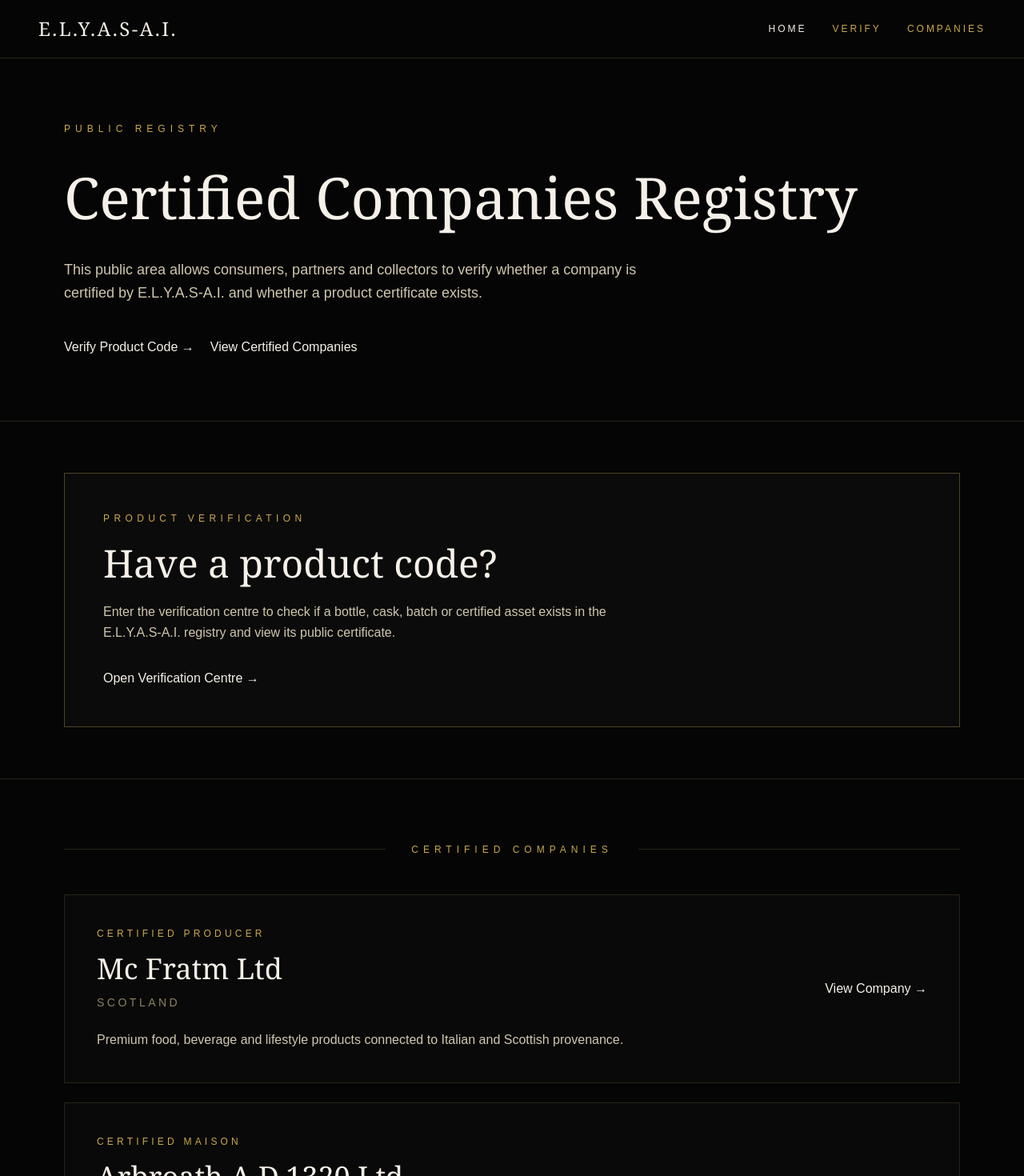
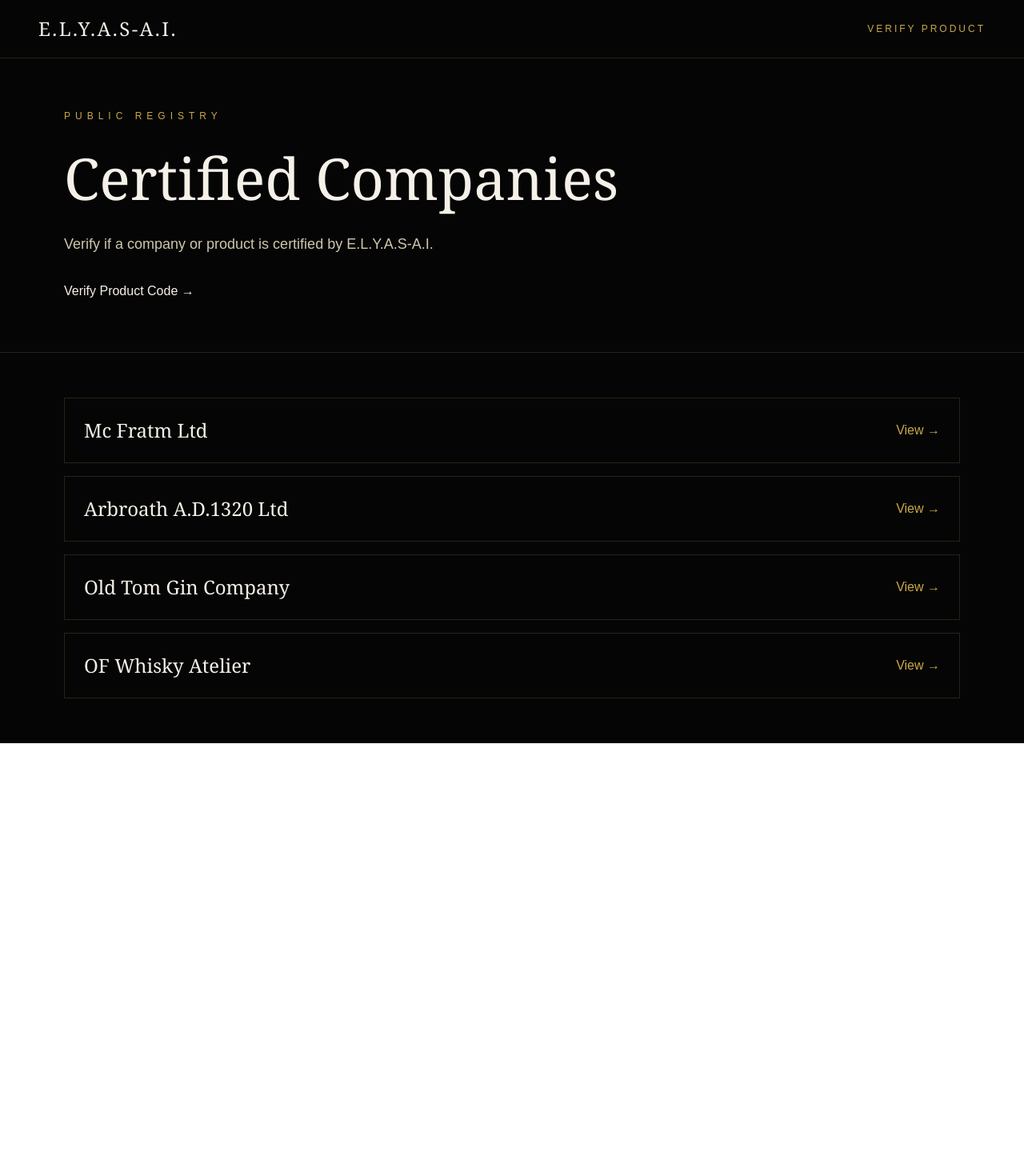
Before and after one commit to giorgiocozzolino-64/elyas-ai-platform, a Next.js app: page /companies in a window 1280 px wide. Shown: the top 1470 px of the page at 80% size. After the commit the page ends 929 px from the top, so only its background shows below. Built offline with nearby package versions, Linux system fonts and the light colour scheme.

Commit message:
Simplify public companies page

```diff
--- a/app/companies/page.tsx
+++ b/app/companies/page.tsx
@@ -5,34 +5,18 @@
 const certifiedCompanies = [
   {
     name: "Mc Fratm Ltd",
-    location: "Scotland",
-    status: "Certified Producer",
-    description:
-      "Premium food, beverage and lifestyle products connected to Italian and Scottish provenance.",
     href: "/companies/mc-fratm",
   },
   {
     name: "Arbroath A.D.1320 Ltd",
-    location: "Scotland",
-    status: "Certified Maison",
-    description:
-      "Luxury whisky, maturation projects and certified premium product collections.",
     href: "/companies/arbroath-ad1320",
   },
   {
     name: "Old Tom Gin Company",
-    location: "St Andrews, Scotland",
-    status: "Certified Producer",
-    description:
-      "Certified gin products, limited releases and digital product passports.",
     href: "/companies/old-tom-gin-company",
   },
   {
     name: "OF Whisky Atelier",
-    location: "Scotland",
-    status: "Certified Atelier",
-    description:
-      "Independent whisky atelier for limited cask projects and premium certified assets.",
     href: "/companies/of-whisky-atelier",
   },
 ];
@@ -45,120 +29,46 @@
           E.L.Y.A.S-A.I.
         </Link>
 
-        <nav className="hidden md:flex gap-8 text-xs uppercase tracking-[0.25em]">
-          <Link href="/">Home</Link>
-          <Link href="/verify" className="text-[#C9A84C]">
-            Verify
-          </Link>
-          <Link href="/companies" className="text-[#C9A84C]">
-            Companies
-          </Link>
-        </nav>
+        <Link
+          href="/verify"
+          className="text-xs uppercase tracking-[0.25em] text-[#C9A84C]"
+        >
+          Verify Product
+        </Link>
       </header>
 
-      <section className="px-8 py-20 lg:px-20 border-b border-[#2A2318]">
+      <section className="px-8 py-16 lg:px-20 border-b border-[#2A2318]">
         <p className="text-xs uppercase tracking-[0.5em] text-[#C9A84C]">
           Public Registry
         </p>
 
-        <h1 className="mt-8 max-w-5xl font-serif text-5xl lg:text-7xl leading-tight">
-          Certified Companies Registry
+        <h1 className="mt-6 max-w-4xl font-serif text-5xl lg:text-7xl leading-tight">
+          Certified Companies
         </h1>
 
-        <p className="mt-8 max-w-3xl text-lg leading-relaxed text-[#CFC6AD]">
-          This public area allows consumers, partners and collectors to verify
-          whether a company is certified by E.L.Y.A.S-A.I. and whether a product
-          certificate exists.
+        <p className="mt-6 max-w-2xl text-lg leading-relaxed text-[#CFC6AD]">
+          Verify if a company or product is certified by E.L.Y.A.S-A.I.
         </p>
 
-        <div className="mt-10 flex flex-wrap gap-5">
-          <Link href="/verify" className="gold-btn">
-            Verify Product Code →
-          </Link>
-
-          <a href="#registry" className="dark-btn">
-            View Certified Companies
-          </a>
-        </div>
+        <Link href="/verify" className="mt-8 inline-block gold-btn">
+          Verify Product Code →
+        </Link>
       </section>
 
-      <section className="px-8 py-16 lg:px-20 border-b border-[#2A2318]">
-        <div className="border border-[#C9A84C]/35 bg-[#0B0B0B] p-8 lg:p-12">
-          <p className="text-xs uppercase tracking-[0.45em] text-[#C9A84C]">
-            Product Verification
-          </p>
-
-          <h2 className="mt-6 font-serif text-3xl lg:text-5xl">
-            Have a product code?
-          </h2>
-
-          <p className="mt-6 max-w-2xl text-[#CFC6AD] leading-relaxed">
-            Enter the verification centre to check if a bottle, cask, batch or
-            certified asset exists in the E.L.Y.A.S-A.I. registry and view its
-            public certificate.
-          </p>
-
-          <Link href="/verify" className="mt-8 inline-block gold-btn">
-            Open Verification Centre →
-          </Link>
-        </div>
-      </section>
-
-      <section id="registry" className="px-8 py-20 lg:px-20">
-        <div className="flex items-center gap-8">
-          <div className="h-px flex-1 bg-[#2A2318]" />
-          <p className="text-xs uppercase tracking-[0.5em] text-[#C9A84C]">
-            Certified Companies
-          </p>
-          <div className="h-px flex-1 bg-[#2A2318]" />
-        </div>
-
-        <div className="mt-12 grid gap-6">
+      <section className="px-8 py-14 lg:px-20">
+        <div className="grid gap-4">
           {certifiedCompanies.map((company) => (
-            <article
+            <Link
               key={company.name}
-              className="border border-[#2A2318] bg-[#090909] p-8 lg:p-10"
+              href={company.href}
+              className="flex items-center justify-between border border-[#2A2318] px-6 py-6 hover:border-[#C9A84C] transition"
             >
-              <div className="flex flex-col gap-8 lg:flex-row lg:items-center lg:justify-between">
-                <div>
-                  <p className="text-xs uppercase tracking-[0.35em] text-[#C9A84C]">
-                    {company.status}
-                  </p>
-
-                  <h2 className="mt-4 font-serif text-3xl lg:text-4xl">
-                    {company.name}
-                  </h2>
-
-                  <p className="mt-3 text-sm uppercase tracking-[0.25em] text-[#8E835F]">
-                    {company.location}
-                  </p>
-
-                  <p className="mt-6 max-w-3xl text-[#CFC6AD] leading-relaxed">
-                    {company.description}
-                  </p>
-                </div>
-
-                <Link href={company.href} className="gold-btn whitespace-nowrap">
-                  View Company →
-                </Link>
-              </div>
-            </article>
+              <span className="font-serif text-2xl">{company.name}</span>
+              <span className="text-[#C9A84C]">View →</span>
+            </Link>
           ))}
         </div>
       </section>
-
-      <footer className="border-t border-[#2A2318] px-8 py-8 lg:px-12 flex flex-col gap-4 md:flex-row md:items-center md:justify-between">
-        <p className="text-xs uppercase tracking-[0.3em] text-[#8E835F]">
-          © 2026 MC FRATM LTD · E.L.Y.A.S-A.I.
-        </p>
-
-        <Link
-          href="/verify"
-          className="text-xs uppercase tracking-[0.25em] text-[#C9A84C]"
-        >
-          Verify Certificate →
-        </Link>
-      </footer>
     </main>
   );
 }
```
